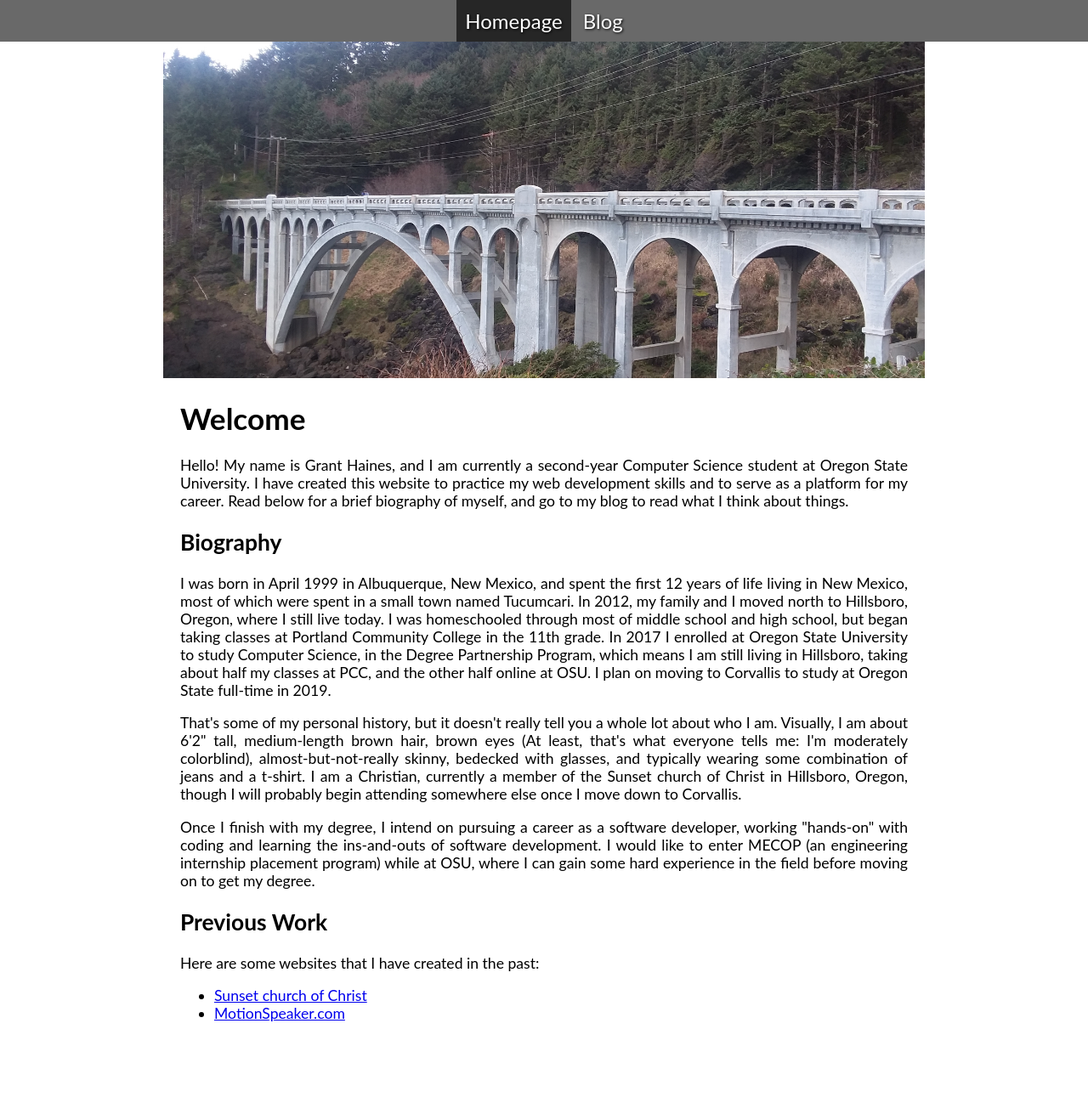
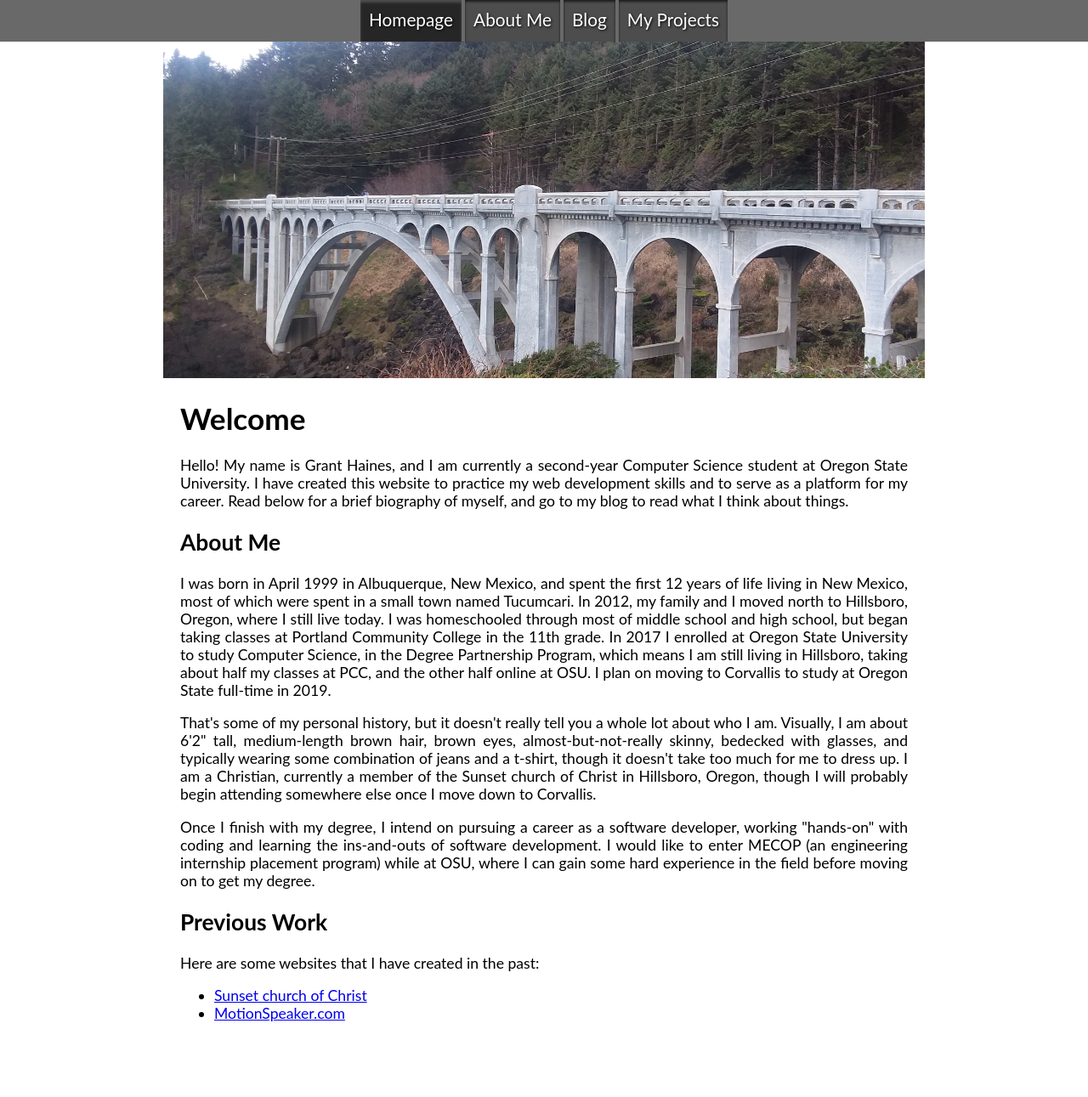
Before and after one commit to GrantHaines/GrantHaines.github.io, a PHP site: page / in a window 1280 px wide. Shown: the whole page at 85% size. Run offline with PHP 8.4, Linux system fonts and the light colour scheme.

Commit message:
Changed navbar buttons
Changed the style of the navbar buttons, giving them a little more depth, and added some buttons for pages that don't exist to the homepage

```diff
--- a/css/mainStyle.css
+++ b/css/mainStyle.css
@@ -39,27 +39,32 @@ Navigation Bar
 	width: 100%;
 	max-width: 800px;
 	box-sizing: border-box;
+	height: 49px;
 }
 
 .navBarButton {
 	display: inline-block;
+	height: 49px;
+	box-sizing: border-box;
+	vertical-align: center;
+
 
 	/* Remove default link styling */
 	text-decoration: none;
 	color: white;
 
 	text-shadow: 1px 1px 3px black;
-	font-size: 1.5em;
+	font-size: 1.3em;
 
 	padding: 10px;
+
+	background-color: #4d4d4d;
+	box-shadow: 0 2px 3px #1a1a1a inset;
 }
 
-.navBarButton:hover {
+.navBarButton:hover, #currentPage {
 	background-color: #262626;
-}
-
-#currentPage {
-	background-color: #262626;
+	box-shadow: 0 3px 3px #4d4d4d inset;
 }
 
 /*
--- a/index.html
+++ b/index.html
@@ -22,7 +22,9 @@
 		<nav id="navBar">
 			<div id="navBarInset">
 				<a class="navBarButton" id="currentPage" href="index.html">Homepage</a>
+				<a class="navBarButton" href="blog.html">About Me</a>
 				<a class="navBarButton" href="blog.html">Blog</a>
+				<a class="navBarButton" href="blog.html">My Projects</a>
 			</div>
 		</nav><!--
 		<div class="slideContainer">
@@ -47,9 +49,9 @@
 		<div id="content">
 			<h1>Welcome</h1>
 			<p>Hello! My name is Grant Haines, and I am currently a second-year Computer Science student at Oregon State University. I have created this website to practice my web development skills and to serve as a platform for my career. Read below for a brief biography of myself, and go to my blog to read what I think about things.</p>
-			<h2>Biography</h2>
+			<h2>About Me</h2>
 			<p>I was born in April 1999 in Albuquerque, New Mexico, and spent the first 12 years of life living in New Mexico, most of which were spent in a small town named Tucumcari. In 2012, my family and I moved north to Hillsboro, Oregon, where I still live today. I was homeschooled through most of middle school and high school, but began taking classes at Portland Community College in the 11th grade. In 2017 I enrolled at Oregon State University to study Computer Science, in the Degree Partnership Program, which means I am still living in Hillsboro, taking about half my classes at PCC, and the other half online at OSU. I plan on moving to Corvallis to study at Oregon State full-time in 2019.</p>
-			<p>That's some of my personal history, but it doesn't really tell you a whole lot about who I am. Visually, I am about 6'2" tall, medium-length brown hair, brown eyes (At least, that's what everyone tells me: I'm moderately colorblind), almost-but-not-really skinny, bedecked with glasses, and typically wearing some combination of jeans and a t-shirt. I am a Christian, currently a member of the Sunset church of Christ in Hillsboro, Oregon, though I will probably begin attending somewhere else once I move down to Corvallis.</p>
+			<p>That's some of my personal history, but it doesn't really tell you a whole lot about who I am. Visually, I am about 6'2" tall, medium-length brown hair, brown eyes, almost-but-not-really skinny, bedecked with glasses, and typically wearing some combination of jeans and a t-shirt, though it doesn't take too much for me to dress up. I am a Christian, currently a member of the Sunset church of Christ in Hillsboro, Oregon, though I will probably begin attending somewhere else once I move down to Corvallis.</p>
 			<p>Once I finish with my degree, I intend on pursuing a career as a software developer, working "hands-on" with coding and learning the ins-and-outs of software development. I would like to enter MECOP (an engineering internship placement program) while at OSU, where I can gain some hard experience in the field before moving on to get my degree.</p>
 			<h2>Previous Work</h2>
 			<p>Here are some websites that I have created in the past:</p>
```
